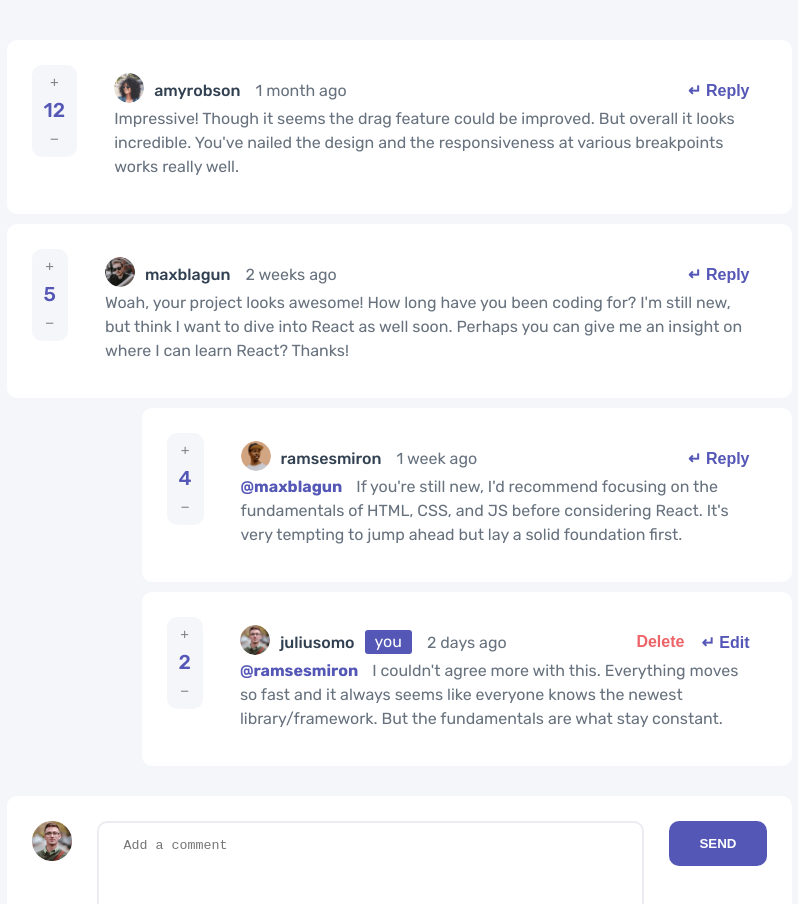
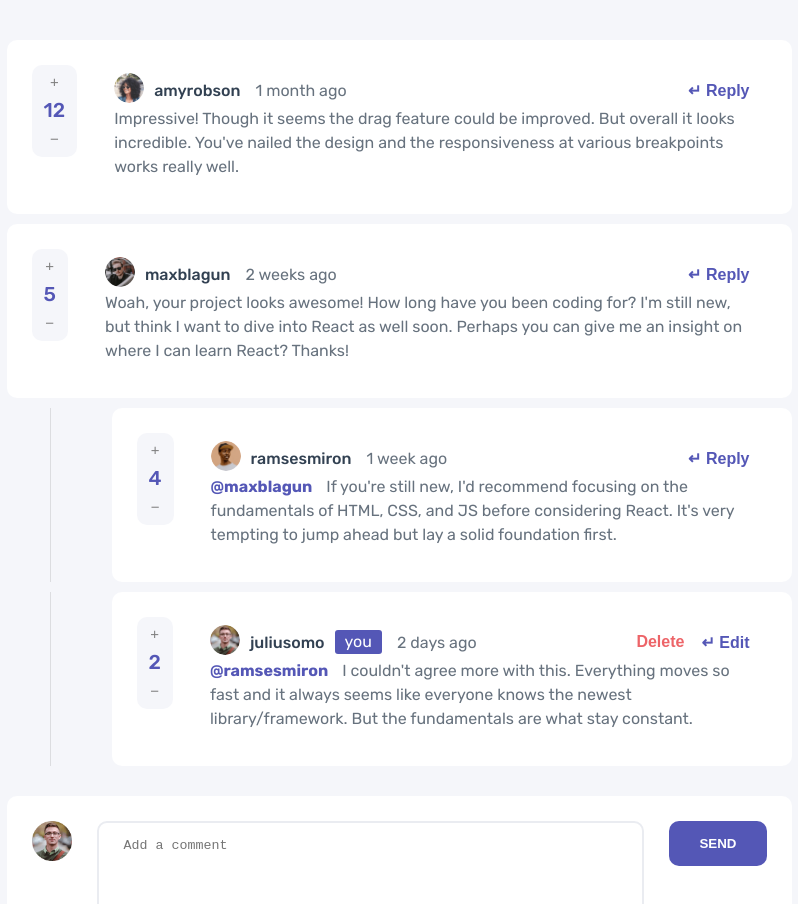
Before and after one commit to 1ntsko/ng-com-sec, an Angular app: page / in a window 1280 px wide. Shown: the top 904 px of the page, without its empty margins (271-1069 px from the left). Built offline with nearby package versions, Linux system fonts and the light colour scheme.

Commit message:
semi-final commit

```diff
--- a/src/app/add-comment/add-comment.component.scss
+++ b/src/app/add-comment/add-comment.component.scss
@@ -1,44 +1,44 @@
-@import "../../sass/abstracts/variables";
-@import "../../sass/abstracts/mixins";
+@import "/src/sass/components/input"; // @import "../../sass/abstracts/variables";
+// @import "../../sass/abstracts/mixins";
 
-.add-comment {
-  width: 73.5rem;
-  padding: 2.5rem;
-  gap: 2.5rem;
-  border-radius: 1rem;
-  background-color: $white;
-  display: flex;
-  align-items: flex-start;
+// .add-comment {
+//   width: 73.5rem;
+//   padding: 2.5rem;
+//   gap: 2.5rem;
+//   border-radius: 1rem;
+//   background-color: $white;
+//   display: flex;
+//   align-items: flex-start;
 
-  &__picture {
-    img {
-      width: 4rem;
-      height: 4rem;
-    }
-  }
+//   &__picture {
+//     img {
+//       width: 4rem;
+//       height: 4rem;
+//     }
+//   }
 
-  &__input {
-    width: 100%;
-    border: 2px solid $light-gray;
-    color: $dark-blue;
-    padding: 1.5rem 2.5rem;
-    resize: none;
-    border-radius: 1rem;
-    height: 8rem;
+//   &__input {
+//     width: 100%;
+//     border: 2px solid $light-gray;
+//     color: $dark-blue;
+//     padding: 1.5rem 2.5rem;
+//     resize: none;
+//     border-radius: 1rem;
+//     height: 8rem;
 
-    &:focus {
-      outline: 2px solid $grayish-blue;
-    }
-  }
+//     &:focus {
+//       outline: 2px solid $grayish-blue;
+//     }
+//   }
 
-  &__send-btn {
-    text-transform: uppercase;
-    background-color: $moderate-blue;
-    color: $white;
-    border-radius: 1rem;
-    cursor: pointer;
-    font-weight: 700;
-    padding: 1.5rem 3rem;
-    border: none;
-  }
-}
+//   &__send-btn {
+//     text-transform: uppercase;
+//     background-color: $moderate-blue;
+//     color: $white;
+//     border-radius: 1rem;
+//     cursor: pointer;
+//     font-weight: 700;
+//     padding: 1.5rem 3rem;
+//     border: none;
+//   }
+// }
--- a/src/app/comments/comments.component.html
+++ b/src/app/comments/comments.component.html
@@ -52,6 +52,22 @@
         {{ user.content }}
       </div>
     </div>
+  </div>
+
+  <div class="add-comment" *ngIf="isReplyActive">
+    <div class="add-comment__picture">
+      <img src="./assets/{{ currentUser.image.png }}" alt="" />
+    </div>
+
+    <textarea
+      [(ngModel)]="message"
+      class="add-comment__input"
+      placeholder="Add a comment"
+    ></textarea>
+
+    <button class="add-comment__send-btn" (click)="updateComment(i)">
+      Update
+    </button>
   </div>
 
   <div
--- a/src/app/comments/comments.component.scss
+++ b/src/app/comments/comments.component.scss
@@ -1,3 +1,5 @@
+@import "/src/sass/components/input";
+
 .comment {
   display: flex;
   border-radius: 1rem;
@@ -125,6 +127,18 @@
 }
 
 .reply-box {
-  width: 60rem;
+  width: 63rem;
   margin-left: auto;
+  position: relative;
+
+  &::before {
+    content: "";
+    width: 0.1rem;
+    height: 100%;
+    background-color: black;
+    opacity: 0.1;
+    top: 0;
+    left: -9%;
+    position: absolute;
+  }
 }
--- a/src/app/comments/comments.component.ts
+++ b/src/app/comments/comments.component.ts
@@ -22,6 +22,8 @@ export class CommentsComponent implements OnInit {
   users = data.comments.sort((a: any, b: any) => b.score - a.score);
   currentUser = data.currentUser;
 
+  isReplyActive: boolean = false;
+
   constructor(private comment: MessageService) {}
 
   ngOnInit(): void {
@@ -29,7 +31,7 @@ export class CommentsComponent implements OnInit {
       (message) => (this.message = message)
     );
 
-    console.log(this.users);
+    console.log(this.currentUser);
   }
 
   increase(index: number) {
@@ -52,5 +54,12 @@ export class CommentsComponent implements OnInit {
   reply(index: number) {
     console.log(this.users[index]);
     console.log(this.message);
+    this.isReplyActive = true;
+  }
+
+  updateComment(index: any) {
+    // this.isReplyActive = false;
+    // const bla = index.closest()
+    console.log(index.nodeName);
   }
 }
--- /dev/null
+++ b/src/sass/components/_input.scss
@@ -0,0 +1,44 @@
+@import "../abstracts/variables";
+@import "../abstracts/mixins";
+
+.add-comment {
+  width: 73.5rem;
+  padding: 2.5rem;
+  gap: 2.5rem;
+  border-radius: 1rem;
+  background-color: $white;
+  display: flex;
+  align-items: flex-start;
+
+  &__picture {
+    img {
+      width: 4rem;
+      height: 4rem;
+    }
+  }
+
+  &__input {
+    width: 100%;
+    border: 2px solid $light-gray;
+    color: $dark-blue;
+    padding: 1.5rem 2.5rem;
+    resize: none;
+    border-radius: 1rem;
+    height: 8rem;
+
+    &:focus {
+      outline: 2px solid $grayish-blue;
+    }
+  }
+
+  &__send-btn {
+    text-transform: uppercase;
+    background-color: $moderate-blue;
+    color: $white;
+    border-radius: 1rem;
+    cursor: pointer;
+    font-weight: 700;
+    padding: 1.5rem 3rem;
+    border: none;
+  }
+}
```
